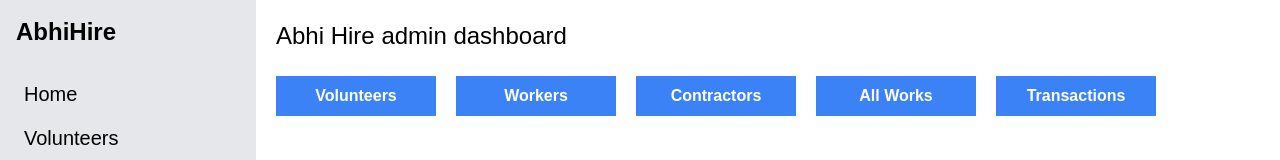
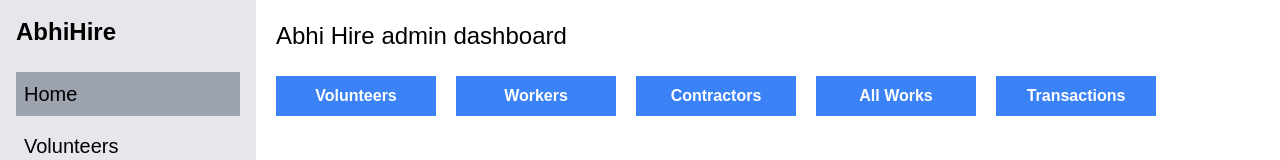
Before and after one commit to sanjaypinna/abhihire, a Next.js app: page / in a window 1280 px wide. Shown: the top 160 px of the page. Built offline with nearby package versions, Linux system fonts and the light colour scheme; no server answers; sample sign-in values are in the browser's storage.

Commit message:
update styling

```diff
--- a/app/layout.tsx
+++ b/app/layout.tsx
@@ -87,7 +87,13 @@ export default function RootLayout({
                   </h1>
                 </a>
                 <ul>
-                  <li>
+                  <li
+                    className={`mb-2 w-full ${
+                      pathname === "/"
+                        ? "bg-gray-400"
+                        : "hover:bg-gray-300"
+                    }`}
+                  >
                     <a href="/" className="block w-full p-2">
                       <p className="text-xl">Home</p>
                     </a>
```
